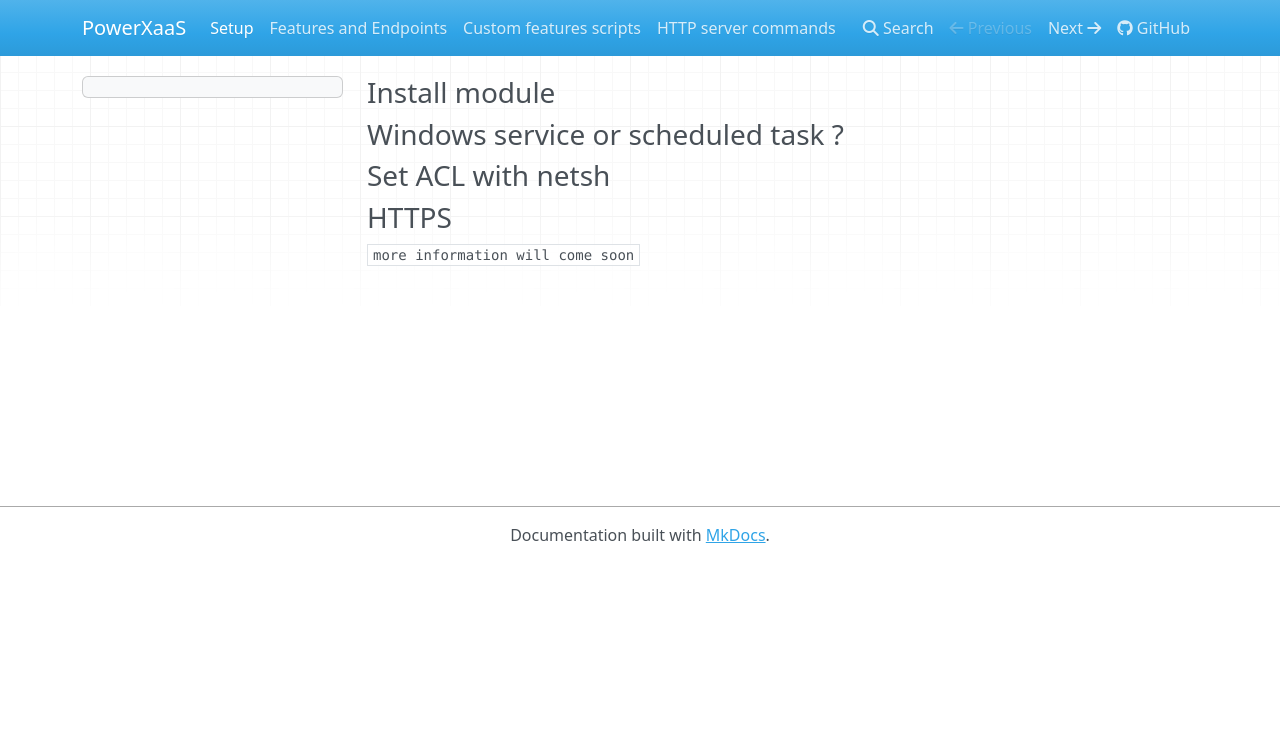
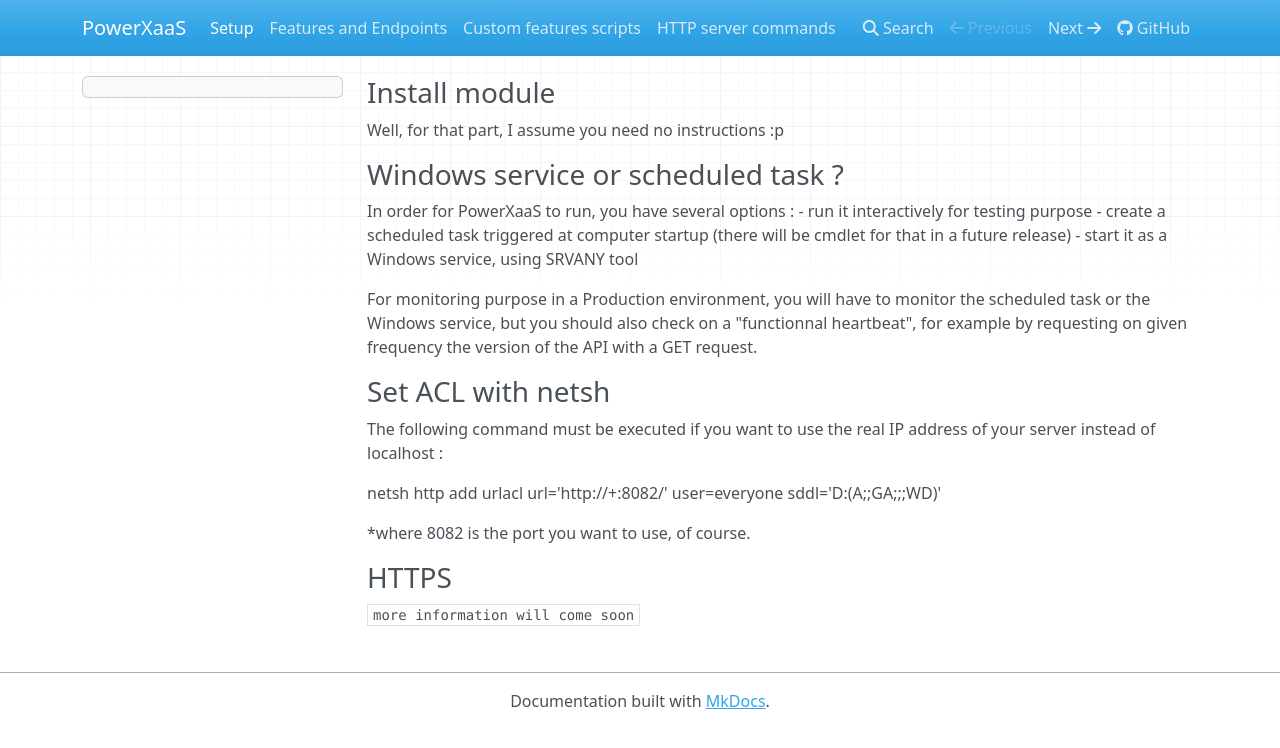
Before and after one commit to otabut/PowerXaaS, an MkDocs documentation site: the page built from docs/setup.md, in a window 1280 px wide. Shown: the top 748 px of the page. Built offline with MkDocs 1.6.1, drawn with Linux system fonts in a browser that asks for light colours; nearby versions of some CDN libraries; old or Windows-style settings are respelled for this version of MkDocs.

Commit message:
Update setup.md

```diff
--- a/docs/setup.md
+++ b/docs/setup.md
@@ -1,9 +1,24 @@
 
 ### Install module
 
+Well, for that part, I assume you need no instructions :p
+
 ### Windows service or scheduled task ?
 
+In order for PowerXaaS to run, you have several options :
+  - run it interactively for testing purpose
+  - create a scheduled task triggered at computer startup (there will be cmdlet for that in a future release)
+  - start it as a Windows service, using SRVANY tool
+
+For monitoring purpose in a Production environment, you will have to monitor the scheduled task or the Windows service, but you should also check on a "functionnal heartbeat", for example by requesting on given frequency the version of the API with a GET request.
+
 ### Set ACL with netsh
+
+The following command must be executed if you want to use the real IP address of your server instead of localhost :
+
+netsh http add urlacl url='http://+:8082/' user=everyone sddl='D:(A;;GA;;;WD)'
+
+*where 8082 is the port you want to use, of course.
 
 ### HTTPS
 
```
